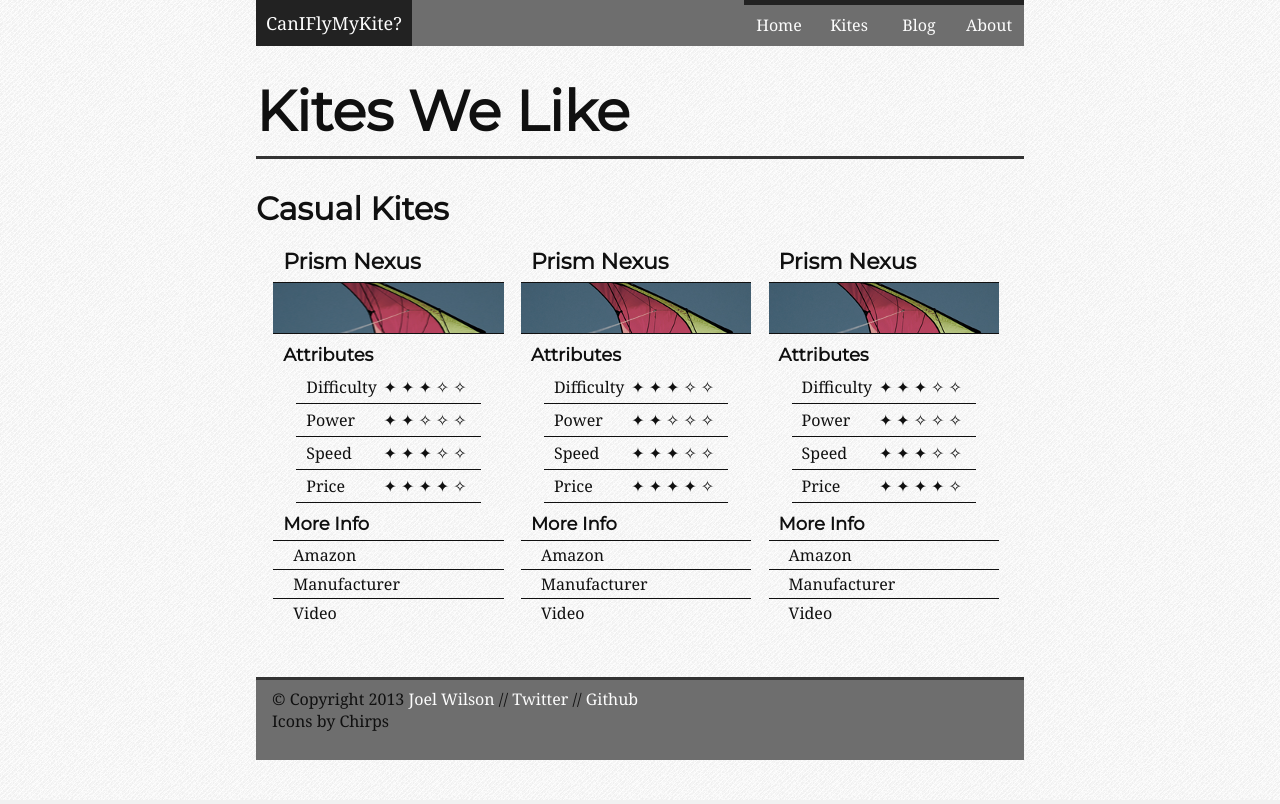
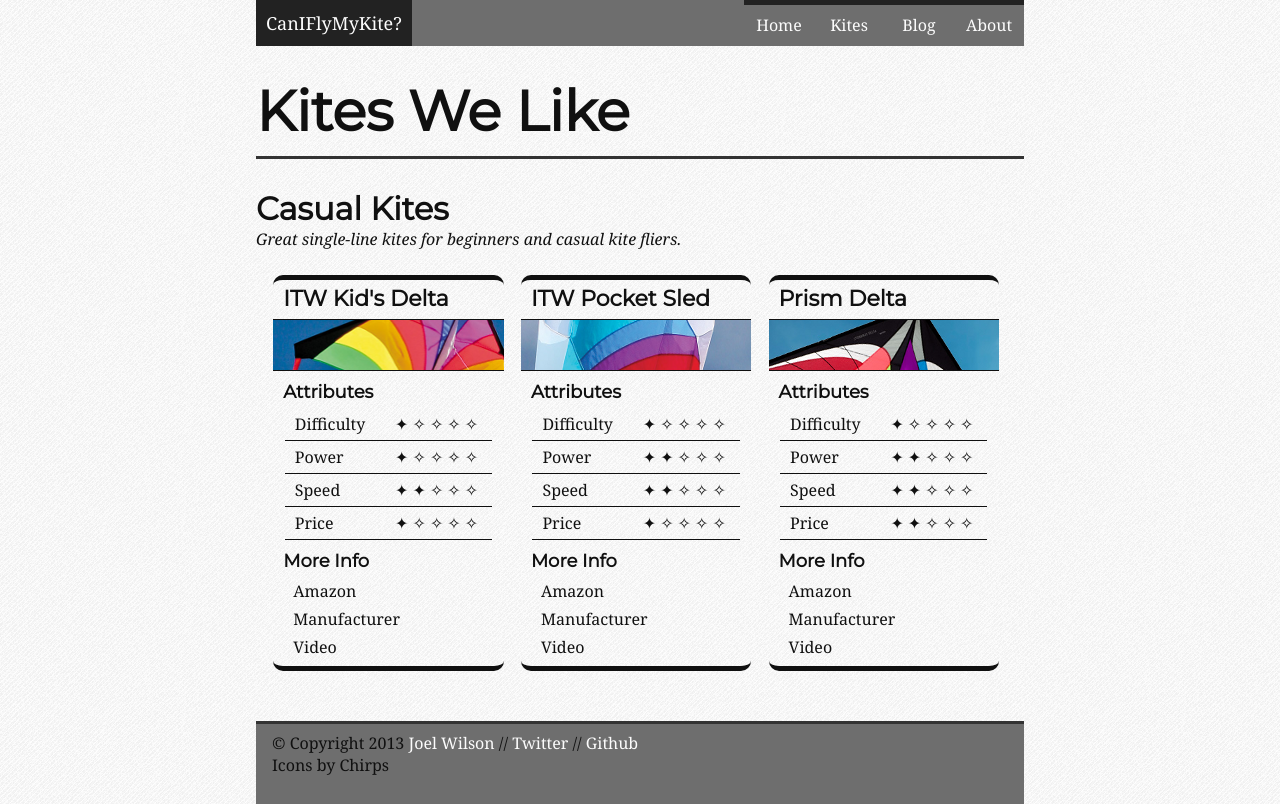
Before and after one commit to joelwilson/caniflymykite, a Flask app: page /kites in a window 1280 px wide. Run offline with Flask 2, Linux system fonts and the light colour scheme; some libraries are stand-ins or nearby versions; some web fonts are replaced.

Commit message:
Basic casual kites section completed.

```diff
--- a/static/css/style.css
+++ b/static/css/style.css
@@ -36,7 +36,7 @@ h1 {
 
 h2 {
     font-size: 2em; /* 28 px  / 16 px */
-    margin: 10px 0 15px 0px;
+    margin: 10px 0 0 0px;
 }
 
 h3 {
@@ -52,6 +52,11 @@ h4 {
 h5 {
     font-size: 1em; /* 16px / 16px */
     margin: 0;
+}
+
+.subtitle {
+    font-size: 1em;
+    font-style: italic;
 }
 
 ul {
@@ -377,10 +382,10 @@ form .submit:hover {
 /* ************* */
 .kite {
     color: #101010;
-    /*background: #FCFCFC;
-    border: solid 2px #101010;
-    border-bottom: solid 3px #101010;
-    border-radius: 5px; */
+    margin-top: 25px;
+    border-top: solid 5px #101010;
+    border-bottom: solid 5px #101010;
+    border-radius: 10px;
     min-width: 230px;
 }
 
@@ -395,7 +400,6 @@ form .submit:hover {
 .kite h3 {
     height: 100%;
     margin: 0 10px;
-    /*color: #FCFCFC;*/
     line-height: 1.75em;
 }
 
@@ -404,7 +408,6 @@ form .submit:hover {
 }
 
 .kite_header {
-    /*background: #444;*/
     line-height: 0;
 }
 
@@ -415,12 +418,8 @@ form .submit:hover {
 }
 
 .attributes_section ul {
-    width: 80%;
+    width: 90%;
     margin: 0 auto;
-    /*border-radius: 5px;
-    border-right: solid 1px #101010;
-    border-left: solid 2px #101010;
-    border-top: solid 2px #101010 */
 }
 
 .attributes_section li {
@@ -441,12 +440,16 @@ form .submit:hover {
 }
 
 .info_section ul {
-    margin: 0;
+    width: 100%;
+    margin: 0 auto;
 }
 
 .info_section li {
-    border-top: solid 1px;
     line-height: 1.75em;
+}
+
+.info_section li:last-child {
+    margin-bottom: 5px;
 }
 
 .info_section a {
--- a/templates/kites.html
+++ b/templates/kites.html
@@ -7,71 +7,72 @@
 <!-- Casual Kites section -->
 <div class="section">
 <h2>Casual Kites</h2>
+<div class="subtitle">Great single-line kites for beginners and casual kite fliers.</div>
     <div class="col_1_3rd kite">
         <div class="kite_header">
-            <h3>Prism Nexus</h3>
-            <img alt="Prism Nexus" src="../../static/img/kites/prism_nexus.png"">
+            <h3>ITW Kid's Delta</h3>
+            <img alt="Kid's Delta Kite" src="../../static/img/kites/ITW_kids_delta.png"">
         </div>
         <h4>Attributes</h4>
         <div class="attributes_section">
             <ul>
-                <li><span class="attribute">Difficulty</span><span class="rating">&#10022;&#10022;&#10022;&#10023;&#10023;</span></li>
-                <li><span class="attribute">Power</span><span class="rating">&#10022;&#10022;&#10023;&#10023;&#10023;</span></li>
-                <li><span class="attribute">Speed</span><span class="rating">&#10022;&#10022;&#10022;&#10023;&#10023;</span></li>
-                <li><span class="attribute">Price</span><span class="rating">&#10022;&#10022;&#10022;&#10022;&#10023;</span></li>
+                <li><span class="attribute">Difficulty</span><span class="rating">&#10022;&#10023;&#10023;&#10023;&#10023;</span></li>
+                <li><span class="attribute">Power</span><span class="rating">&#10022;&#10023;&#10023;&#10023;&#10023;</span></li>
+                <li><span class="attribute">Speed</span><span class="rating">&#10022;&#10022;&#10023;&#10023;&#10023;</span></li>
+                <li><span class="attribute">Price</span><span class="rating">&#10022;&#10023;&#10023;&#10023;&#10023;</span></li>
             </ul>
         </div>
         <div class="info_section">
             <h4>More Info</h4>
             <ul>
-                <li><a href="http://amazon.com"><span>Amazon</span></a></li>
-                <li><a href="http://www.prismkites.com"><span>Manufacturer</span></a></li>
+                <li><a href="http://www.amazon.com/gp/product/B002BB8TFE/ref=as_li_ss_tl?ie=UTF8&camp=1789&creative=390957&creativeASIN=B002BB8TFE&linkCode=as2&tag=cifmk-20""><span>Amazon</span></a></li>
+                <li><a href="http://intothewind.com/shop/Traditional_Kites/Best_for_Beginner_Kites/ITW_Kid's_Delta_Kite"><span>Manufacturer</span></a></li>
                 <li><a href="http://youtube.com"><span>Video</span></a></li>
             </ul>
         </div>
     </div>
     <div class="col_1_3rd kite">
         <div class="kite_header">
-            <h3>Prism Nexus</h3>
-            <img alt="Prism Nexus" src="../../static/img/kites/prism_nexus.png"">
+            <h3>ITW Pocket Sled</h3>
+            <img alt="Prism Nexus" src="../../static/img/kites/ITW_pocket_sled.png"">
         </div>
         <h4>Attributes</h4>
         <div class="attributes_section">
             <ul>
-                <li><span class="attribute">Difficulty</span><span class="rating">&#10022;&#10022;&#10022;&#10023;&#10023;</span></li>
+                <li><span class="attribute">Difficulty</span><span class="rating">&#10022;&#10023;&#10023;&#10023;&#10023;</span></li>
                 <li><span class="attribute">Power</span><span class="rating">&#10022;&#10022;&#10023;&#10023;&#10023;</span></li>
-                <li><span class="attribute">Speed</span><span class="rating">&#10022;&#10022;&#10022;&#10023;&#10023;</span></li>
-                <li><span class="attribute">Price</span><span class="rating">&#10022;&#10022;&#10022;&#10022;&#10023;</span></li>
+                <li><span class="attribute">Speed</span><span class="rating">&#10022;&#10022;&#10023;&#10023;&#10023;</span></li>
+                <li><span class="attribute">Price</span><span class="rating">&#10022;&#10023;&#10023;&#10023;&#10023;</span></li>
             </ul>
         </div>
         <div class="info_section">
             <h4>More Info</h4>
             <ul>
-                <li><a href="http://amazon.com"><span>Amazon</span></a></li>
-                <li><a href="http://www.prismkites.com"><span>Manufacturer</span></a></li>
+                <li><a href="http://www.amazon.com/gp/product/B002BBHZAE/ref=as_li_ss_tl?ie=UTF8&camp=1789&creative=390957&creativeASIN=B002BBHZAE&linkCode=as2&tag=cifmk-20"><span>Amazon</span></a></li>
+                <li><a href="http://intothewind.com/shop/Traditional_Kites/Best_for_Beginner_Kites/ITW_Pocket_Sled_Kite"><span>Manufacturer</span></a></li>
                 <li><a href="http://youtube.com"><span>Video</span></a></li>
             </ul>
         </div>
     </div>
     <div class="col_1_3rd kite">
         <div class="kite_header">
-            <h3>Prism Nexus</h3>
-            <img alt="Prism Nexus" src="../../static/img/kites/prism_nexus.png"">
+            <h3>Prism Delta</h3>
+            <img alt="Prism Stowaway Delta" src="../../static/img/kites/prism_stowaway_delta.png"">
         </div>
         <h4>Attributes</h4>
         <div class="attributes_section">
             <ul>
-                <li><span class="attribute">Difficulty</span><span class="rating">&#10022;&#10022;&#10022;&#10023;&#10023;</span></li>
+                <li><span class="attribute">Difficulty</span><span class="rating">&#10022;&#10023;&#10023;&#10023;&#10023;</span></li>
                 <li><span class="attribute">Power</span><span class="rating">&#10022;&#10022;&#10023;&#10023;&#10023;</span></li>
-                <li><span class="attribute">Speed</span><span class="rating">&#10022;&#10022;&#10022;&#10023;&#10023;</span></li>
-                <li><span class="attribute">Price</span><span class="rating">&#10022;&#10022;&#10022;&#10022;&#10023;</span></li>
+                <li><span class="attribute">Speed</span><span class="rating">&#10022;&#10022;&#10023;&#10023;&#10023;</span></li>
+                <li><span class="attribute">Price</span><span class="rating">&#10022;&#10022;&#10023;&#10023;&#10023;</span></li>
             </ul>
         </div>
         <div class="info_section">
             <h4>More Info</h4>
             <ul>
-                <li><a href="http://amazon.com"><span>Amazon</span></a></li>
-                <li><a href="http://www.prismkites.com"><span>Manufacturer</span></a></li>
+                <li><a href="http://www.amazon.com/gp/product/B0044TGS1I/ref=as_li_ss_tl?ie=UTF8&camp=1789&creative=390957&creativeASIN=B0044TGS1I&linkCode=as2&tag=cifmk-20"><span>Amazon</span></a></li>
+                <li><a href="http://www.prismkites.com/products-sl-stowaway_delta.php"><span>Manufacturer</span></a></li>
                 <li><a href="http://youtube.com"><span>Video</span></a></li>
             </ul>
         </div>
```
Also changed, not shown: static/img/kites/ITW_kids_delta.png (added), static/img/kites/ITW_pocket_sled.png (added), static/img/kites/prism_stowaway_delta.png (added).
